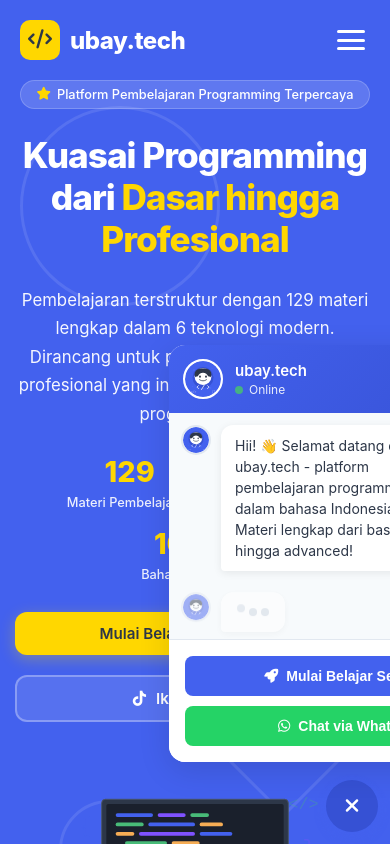
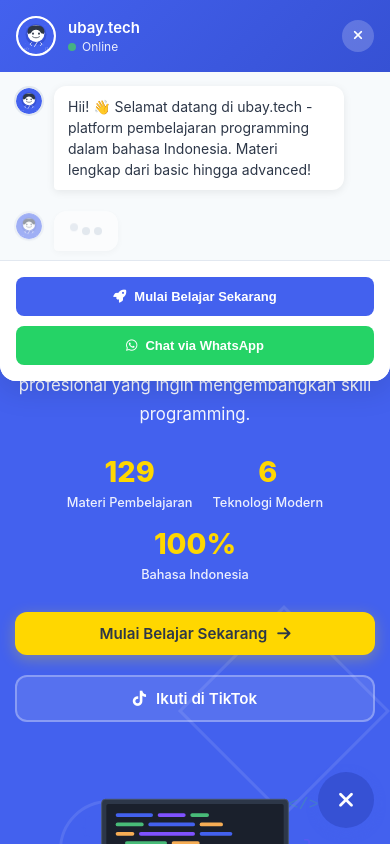
Before and after one commit to BayuFirmansyaah/learn.bayufirmansyah.site, a Svelte app: page / in a window 390 px wide. Shown: the top 844 px of the page. Built offline with nearby package versions, Linux system fonts and the light colour scheme.

Commit message:
feat: improve chat window layout and responsiveness for better user experience

```diff
--- a/src/landing/components/ChatWidget.svelte
+++ b/src/landing/components/ChatWidget.svelte
@@ -485,16 +485,32 @@
     }
 
     .chat-window {
-      width: calc(100vw - 32px);
-      max-width: 380px;
-      bottom: 80px;
+      position: fixed;
+      top: 0;
+      left: 0;
       right: 0;
-      left: 50%;
-      transform: translateX(-50%);
+      bottom: auto;
+      width: 100%;
+      max-width: 100%;
+      height: auto;
+      max-height: 70vh;
+      border-radius: 0 0 16px 16px;
+      animation: slideDown 0.3s ease-out;
+    }
+
+    @keyframes slideDown {
+      from {
+        opacity: 0;
+        transform: translateY(-20px);
+      }
+      to {
+        opacity: 1;
+        transform: translateY(0);
+      }
     }
 
     .chat-header {
-      padding: 14px;
+      padding: 16px;
     }
 
     .chat-avatar {
@@ -509,34 +525,15 @@
     .chat-status {
       font-size: 12px;
     }
-  }
-
-  @media (max-width: 480px) {
-    .chat-widget {
-      bottom: 12px;
-      right: 12px;
-    }
-
-    .chat-toggle-btn {
-      width: 52px;
-      height: 52px;
-      font-size: 20px;
-    }
-
-    .chat-window {
-      width: calc(100vw - 24px);
-      max-width: none;
-      max-height: 500px;
-      bottom: 70px;
-    }
 
     .chat-messages {
-      max-height: 280px;
-      padding: 12px;
+      max-height: calc(70vh - 200px);
+      min-height: 200px;
+      padding: 16px;
     }
 
     .message-bubble {
-      max-width: 220px;
+      max-width: 85%;
       font-size: 14px;
       padding: 10px 14px;
     }
@@ -546,8 +543,12 @@
       height: 30px;
     }
 
+    .chat-cta {
+      padding: 16px;
+    }
+
     .chat-cta-btn {
-      padding: 12px 16px;
+      padding: 14px 16px;
       font-size: 14px;
     }
 
@@ -559,19 +560,40 @@
     }
   }
 
-  @media (max-width: 360px) {
+  @media (max-width: 480px) {
     .chat-window {
-      width: calc(100vw - 16px);
+      max-height: 75vh;
+    }
+
+    .chat-messages {
+      max-height: calc(75vh - 200px);
+      min-height: 180px;
+      padding: 14px;
     }
 
     .message-bubble {
-      max-width: 180px;
+      max-width: 80%;
       font-size: 13px;
     }
 
     .chat-cta-btn {
+      padding: 12px 14px;
       font-size: 13px;
-      padding: 10px 14px;
+    }
+  }
+
+  @media (max-width: 360px) {
+    .chat-window {
+      max-height: 80vh;
+    }
+
+    .chat-messages {
+      max-height: calc(80vh - 200px);
+    }
+
+    .message-bubble {
+      font-size: 13px;
+      padding: 9px 12px;
     }
   }
 </style>
```
